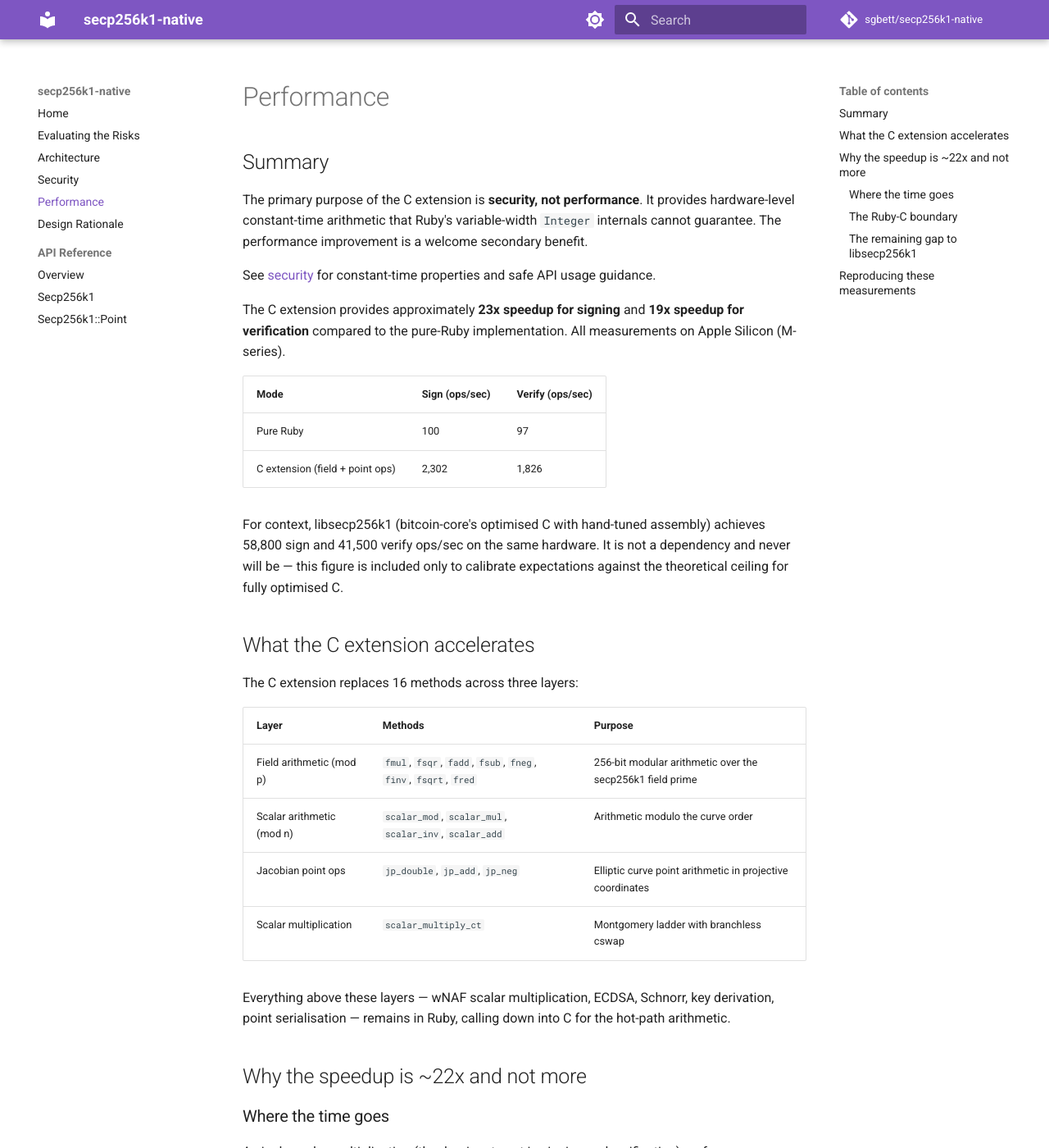
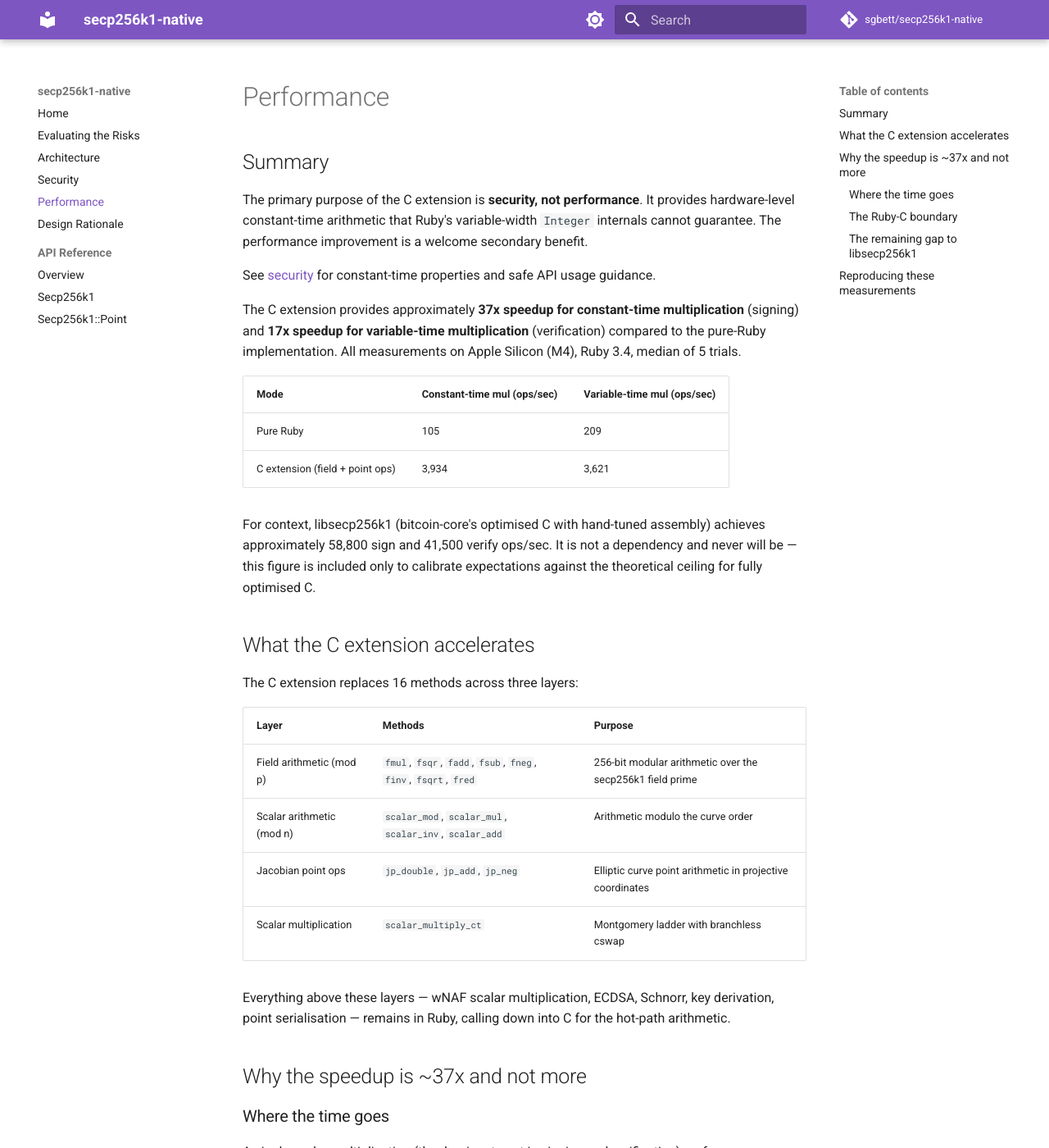
Before and after one commit to sgbett/secp256k1-native, an MkDocs documentation site: the page built from docs/performance.md, in a window 1280 px wide and 1400 px high. Shown: the whole window at 82% size. Built offline with MkDocs 1.6.1 and Material for MkDocs 9.7.7, drawn with Linux system fonts in a browser that asks for light colours; comment, search, counter and statistics services are not loaded; some of the changed text lies outside the part shown.

Commit message:
docs: update benchmarks to current measurements (M4, Ruby 3.4)
Previous figures (2,302/1,826 ops/sec) were from initial development.
Current median-of-5 measurements: 3,934/3,621 ops/sec. The branchless
jp_add fix had negligible performance impact (~0% within noise).

Co-Authored-By: Claude Opus 4.6 (1M context) <noreply@anthropic.com>

````diff
--- a/docs/design.md
+++ b/docs/design.md
@@ -27,7 +27,7 @@ This boundary exists because cryptographic protocol decisions (ECDSA vs Schnorr,
 
 ## The C extension: hardening, not just acceleration
 
-The C extension exists primarily to provide constant-time guarantees that Ruby's interpreter cannot offer. The ~22x performance improvement is a welcome consequence of the same fixed-width arithmetic design, not the driving motivation.
+The C extension exists primarily to provide constant-time guarantees that Ruby's interpreter cannot offer. The ~37x performance improvement is a welcome consequence of the same fixed-width arithmetic design, not the driving motivation.
 
 The gem is architectured so that the C extension is optional — the pure-Ruby implementation works without it for public-scalar operations. Constant-time operations (`mul_ct`) raise `InsecureOperationError` without the extension, requiring an explicit opt-in to pure-Ruby mode for secret-scalar paths. This means the gem installs everywhere Ruby does, but must be hardened with the C extension for security-critical use (C99 compiler with `__uint128_t`).
 
--- a/docs/performance.md
+++ b/docs/performance.md
@@ -6,14 +6,14 @@ The primary purpose of the C extension is **security, not performance**. It prov
 
 See [security](security.md) for constant-time properties and safe API usage guidance.
 
-The C extension provides approximately **23x speedup for signing** and **19x speedup for verification** compared to the pure-Ruby implementation. All measurements on Apple Silicon (M-series).
+The C extension provides approximately **37x speedup for constant-time multiplication** (signing) and **17x speedup for variable-time multiplication** (verification) compared to the pure-Ruby implementation. All measurements on Apple Silicon (M4), Ruby 3.4, median of 5 trials.
 
-| Mode | Sign (ops/sec) | Verify (ops/sec) |
-|------|---------------|-----------------|
-| Pure Ruby | 100 | 97 |
-| C extension (field + point ops) | 2,302 | 1,826 |
+| Mode | Constant-time mul (ops/sec) | Variable-time mul (ops/sec) |
+|------|----------------------------|----------------------------|
+| Pure Ruby | 105 | 209 |
+| C extension (field + point ops) | 3,934 | 3,621 |
 
-For context, libsecp256k1 (bitcoin-core's optimised C with hand-tuned assembly) achieves 58,800 sign and 41,500 verify ops/sec on the same hardware. It is not a dependency and never will be — this figure is included only to calibrate expectations against the theoretical ceiling for fully optimised C.
+For context, libsecp256k1 (bitcoin-core's optimised C with hand-tuned assembly) achieves approximately 58,800 sign and 41,500 verify ops/sec. It is not a dependency and never will be — this figure is included only to calibrate expectations against the theoretical ceiling for fully optimised C.
 
 ## What the C extension accelerates
 
@@ -28,7 +28,7 @@ The C extension replaces 16 methods across three layers:
 
 Everything above these layers — wNAF scalar multiplication, ECDSA, Schnorr, key derivation, point serialisation — remains in Ruby, calling down into C for the hot-path arithmetic.
 
-## Why the speedup is ~22x and not more
+## Why the speedup is ~37x and not more
 
 ### Where the time goes
 
@@ -48,7 +48,7 @@ A critical design decision is _where_ the C boundary sits. Three options were ev
 | Approach | Est. ops/sec | Ruby-C calls per scalar mul | Notes |
 |----------|-------------|----------------------------|-------|
 | Field ops only in C | ~1,500–2,000 | ~4,500 | Dispatch overhead (~675us) dominates arithmetic (~90us) |
-| **Field + point ops in C** | **~2,300** | **~320** | Each `jp_double`/`jp_add` call does ~14 field ops internally in C |
+| **Field + point ops in C** | **~3,900** | **~320** | Each `jp_double`/`jp_add` call does ~14 field ops internally in C |
 | Full C (incl. wNAF/Montgomery) | ~8,000–10,000 | ~1 | All control flow in C |
 
 Moving from field-only to field + point ops roughly doubles throughput for ~150 additional lines of C. This is because each `jp_double` call that crosses the Ruby-C boundary once instead of 14 times eliminates ~13 dispatches worth of overhead.
@@ -69,7 +69,7 @@ This gem intentionally does not pursue these optimisations. The goal is a self-c
 
 ## Reproducing these measurements
 
-The benchmark figures were measured during initial development ([sgbett/bsv-ruby-sdk#626](https://github.com/sgbett/bsv-ruby-sdk/issues/626)) on Apple Silicon. Your results will vary by hardware, Ruby version, and workload.
+The benchmark figures were measured on Apple Silicon (M4) with Ruby 3.4, median of 5 trials with warm-up. Your results will vary by hardware, Ruby version, and workload.
 
 ```ruby
 require 'benchmark'
````
Also changed, not shown: other parts of docs/performance.md (+1 -1 lines), CLAUDE.md (+2 -2 lines).
